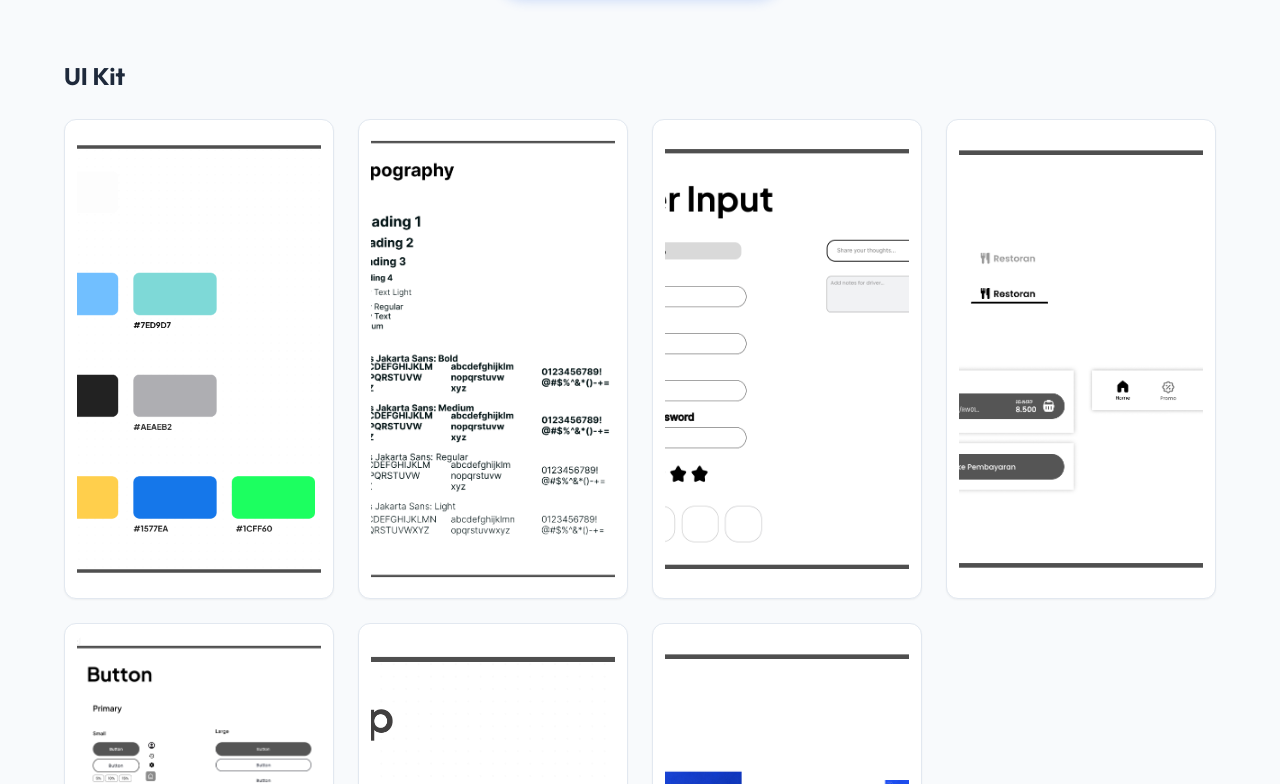
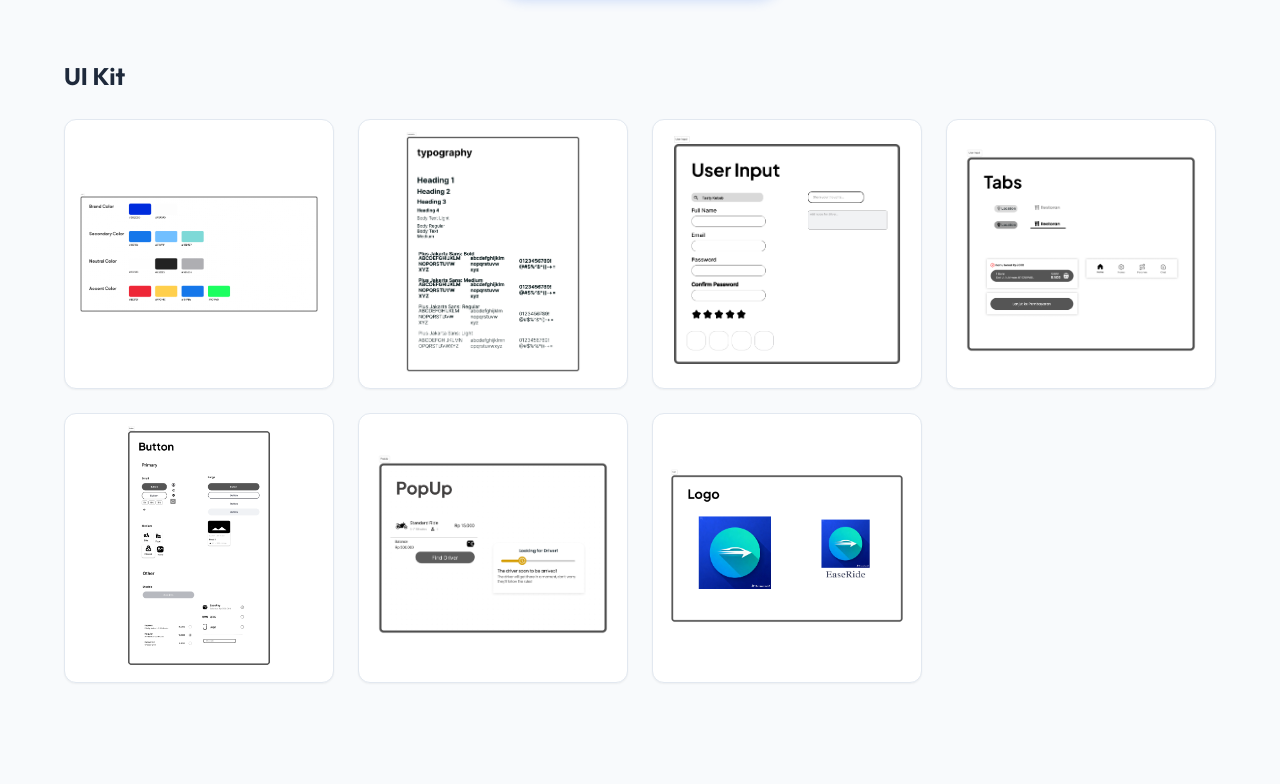
Before and after one commit to Morzune11/uiuix_portofolio_easeride_prototype, a plain HTML site: page index.html in a window 1280 px wide. Shown: the part 8116-8900 px from the top of the page. Drawn offline with Linux system fonts and the light colour scheme.

Commit message:
adjust ui kits images

```diff
--- a/style.css
+++ b/style.css
@@ -610,8 +610,7 @@ ul {
     border: 1px solid #e2e8f0;
     box-shadow: var(--shadow-sm);
     padding: 12px;
-    aspect-ratio: 9/16;
-    /* Taller for mobile UI */
+    /* aspect-ratio: 9/16; removed to prevent forced cropping */
     display: flex;
     align-items: center;
     justify-content: center;
@@ -620,8 +619,8 @@ ul {
 
 .ui-kit-box img {
     width: 100%;
-    height: 100%;
-    object-fit: cover;
+    height: auto;
+    object-fit: contain;
     border-radius: 8px;
 }
 
```
